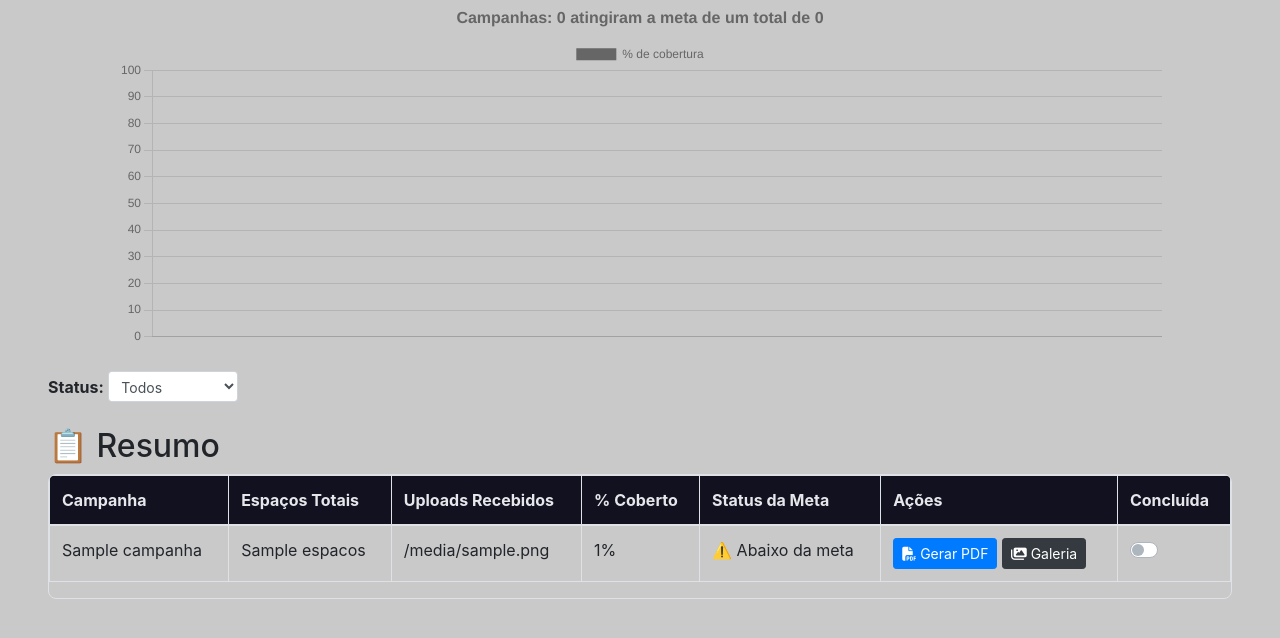
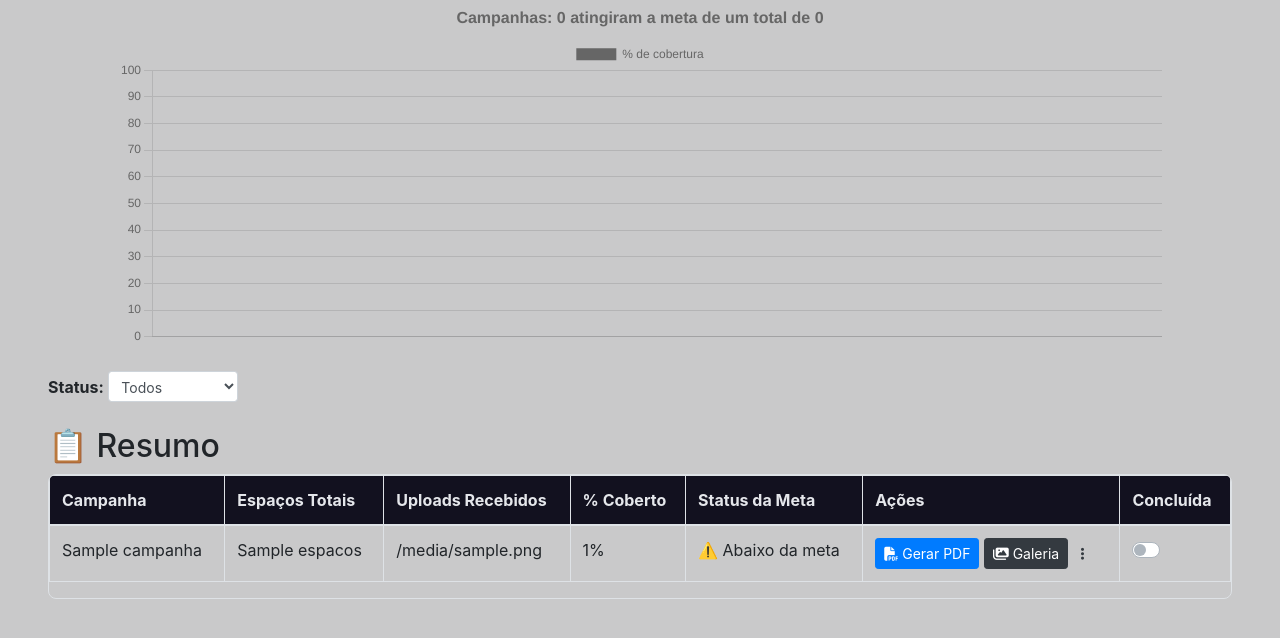
Before and after one commit to beto891/SISTEMA-DE-CHECKING, a Flask app: template app/templates/dashboard.html in a window 1280 px wide. Shown: the part 143-781 px from the top of the page. Run offline with Flask 3, Linux system fonts and the light colour scheme; the template is opened without the code that fills it: most values are stand-ins (such as "Sample title", 1, 10 or a date in 2020); parts of the project's set-up code (start-up, migrations or seed data) failed here and were passed over; some libraries are stand-ins or nearby versions.

Commit message:
correção de botões na tabela acões : editar e excluir

```diff
--- a/app/templates/dashboard.html
+++ b/app/templates/dashboard.html
@@ -99,7 +99,7 @@
                 <th>Concluída</th>
             </tr>
         </thead>
-        <tbody id="tabelaCampanhas">
+       <tbody id="tabelaCampanhas">
     {% for r in registros %}
     <tr>
         <td>{{ r.campanha }}</td>
@@ -109,17 +109,31 @@
         <td>
             {% if r.meta %} ✅ Meta atingida {% else %} ⚠️ Abaixo da meta {% endif %}
         </td>
+
         <td>
             <button class="btn btn-sm btn-primary btn-pdf" data-nome="{{ r.campanha }}">
                 <i class="fas fa-file-pdf"></i> Gerar PDF
             </button>
+
             <button class="btn btn-sm btn-dark btn-galeria"
                     data-id="{{ r.id }}"
                     data-nome="{{ r.campanha }}">
                 <i class="fas fa-images"></i> Galeria
             </button>
+
             <div class="dropdown d-inline">
+                <button class="btn btn-sm" type="button" data-toggle="dropdown" style="background: transparent; border: none;">
+                    <i class="fas fa-ellipsis-v text-dark"></i>
+                </button>
+                <div class="dropdown-menu dropdown-menu-right">
+                    <button class="dropdown-item btn-editar-campanha" data-id="{{ r.id }}">
+                        <i class="fas fa-edit mr-2"></i> Editar
+                    </button>
+                    <button class="dropdown-item btn-excluir-campanha" data-id="{{ r.id }}" data-nome="{{ r.campanha }}">
+                        <i class="fas fa-trash mr-2"></i> Excluir
+                    </button>
                 </div>
+            </div>
         </td>
 
         <td>
```
